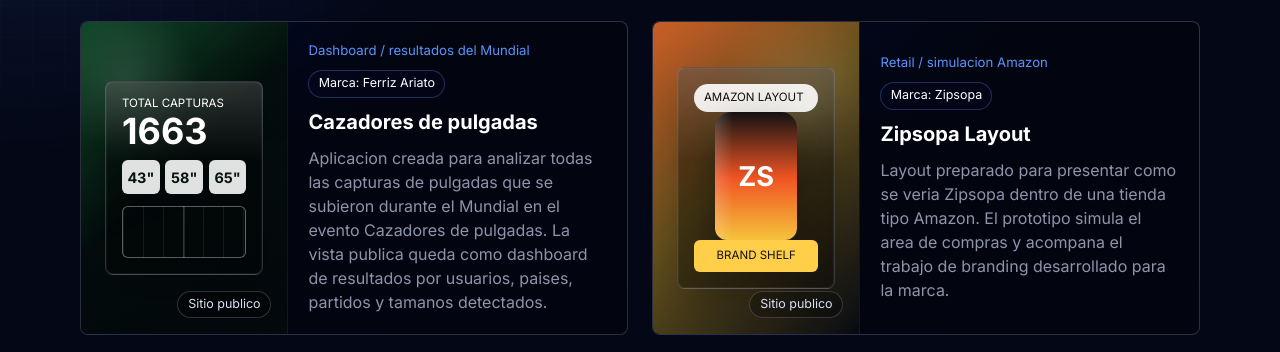
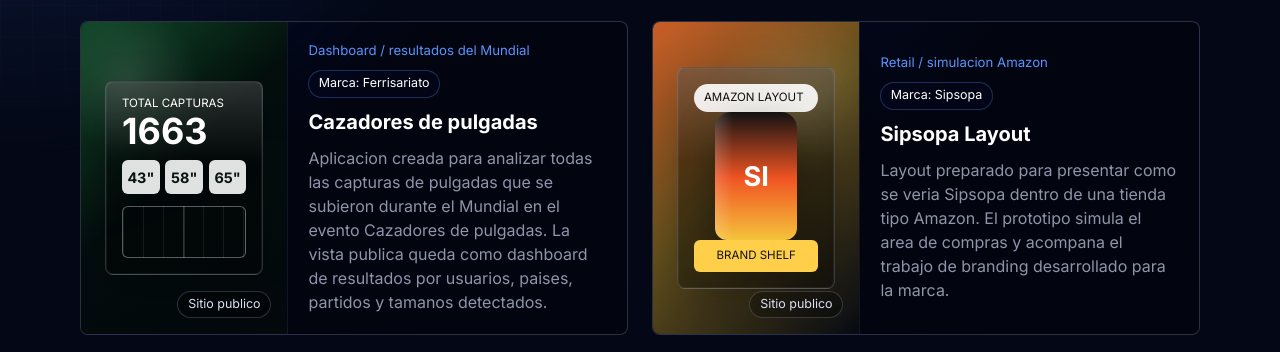
Before and after one commit to hugo97max/pokachufolio, a Next.js app: page /applications in a window 1280 px wide. Shown: the part 442-794 px from the top of the page. Built offline with nearby package versions, Linux system fonts and the light colour scheme.

Commit message:
Corrige marcas en aplicaciones

```diff
--- a/src/app/applications/page.tsx
+++ b/src/app/applications/page.tsx
@@ -12,7 +12,7 @@ const applicationItems = [
   {
     title: "Cazadores de pulgadas",
     eyebrow: "Dashboard / resultados del Mundial",
-    brand: "Ferriz Ariato",
+    brand: "Ferrisariato",
     description:
       "Aplicacion creada para analizar todas las capturas de pulgadas que se subieron durante el Mundial en el evento Cazadores de pulgadas. La vista publica queda como dashboard de resultados por usuarios, paises, partidos y tamanos detectados.",
     status: "Sitio publico",
@@ -21,14 +21,14 @@ const applicationItems = [
     cover: "worldCup",
   },
   {
-    title: "Zipsopa Layout",
+    title: "Sipsopa Layout",
     eyebrow: "Retail / simulacion Amazon",
-    brand: "Zipsopa",
+    brand: "Sipsopa",
     description:
-      "Layout preparado para presentar como se veria Zipsopa dentro de una tienda tipo Amazon. El prototipo simula el area de compras y acompana el trabajo de branding desarrollado para la marca.",
+      "Layout preparado para presentar como se veria Sipsopa dentro de una tienda tipo Amazon. El prototipo simula el area de compras y acompana el trabajo de branding desarrollado para la marca.",
     status: "Sitio publico",
     href: "https://frame-visual-board.pokachu.chatgpt.site",
-    marker: "ZS",
+    marker: "SI",
     cover: "zipsopa",
   },
 ];
```
